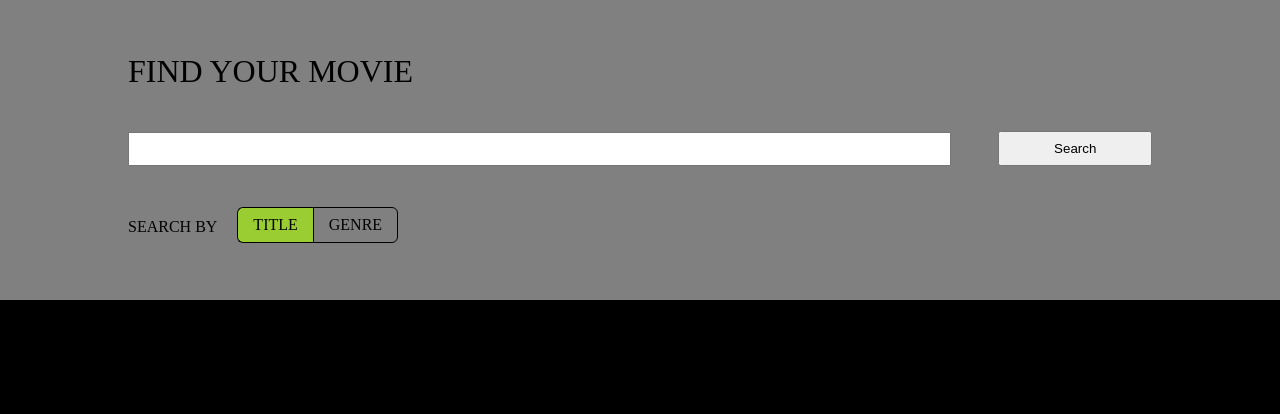
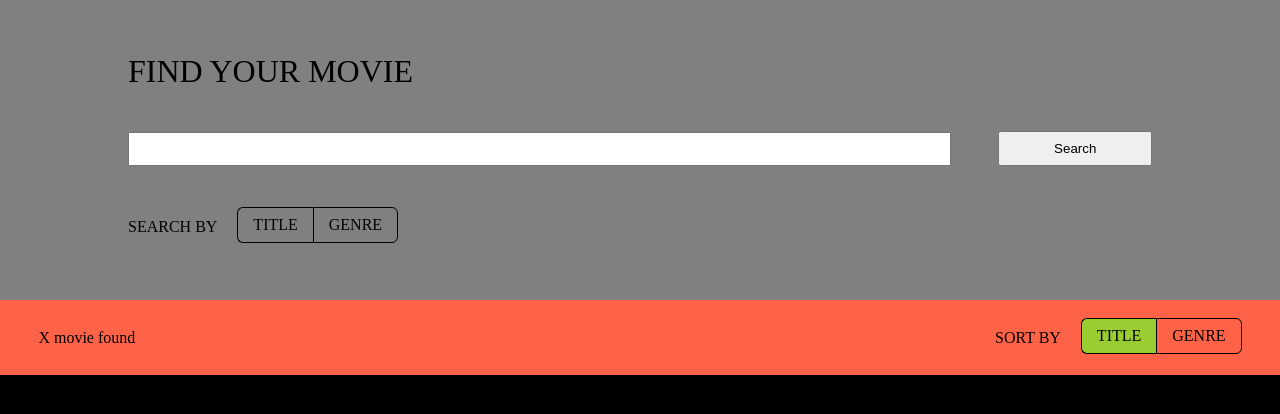
Before and after one commit to Kiryl7/UniCinema, a React app: page / in a window 1280 px wide. Shown: the top 414 px of the page. Built offline with nearby package versions, Linux system fonts and the light colour scheme.

Commit message:
Add MidleContainer

```diff
--- a/src/components/App/App.js
+++ b/src/components/App/App.js
@@ -1,13 +1,13 @@
 import React, { Component } from "react";
 import './App.css'
-import Header from '../HomePage/Header/Header.js'
+import HomePage from '../HomePage/HomePage'
 
 
 class App extends Component {
     render() {
         return (
             <div>
-                <Header/>
+               <HomePage/>
             </div>
         );
     }
--- /dev/null
+++ b/src/components/HomePage/HomePage.js
@@ -0,0 +1,15 @@
+import React from 'react'
+import Header from './Header/Header.js'
+import MidleContainer from './MidleContainer/MidleContainer.js'
+
+import './HomePage.css'
+
+function HomePage() {
+    return (
+        <div>
+             <Header/> <MidleContainer/>
+        </div>
+    )
+}
+
+export default HomePage
--- /dev/null
+++ b/src/components/HomePage/MidleContainer/MidleContainer.css
@@ -0,0 +1,6 @@
+.midle-line {
+    height: 75px;
+    display: flex;
+    justify-content: space-between;
+    background-color: tomato;
+}
--- /dev/null
+++ b/src/components/HomePage/MidleContainer/MidleContainer.js
@@ -0,0 +1,15 @@
+import React from 'react'
+import ResultsCount from './ResultsCount/ResultsCount'
+import ResultsSort from './ResultsSort/ResultsSort'
+
+import './MidleContainer.css'
+
+function MidleContainer() {
+    return (
+        <div className = 'midle-line'>
+            <ResultsCount/> <ResultsSort/>
+        </div>
+    )
+}
+
+export default MidleContainer
--- /dev/null
+++ b/src/components/HomePage/MidleContainer/ResultsCount/ResultsCount.css
@@ -0,0 +1,5 @@
+.ResultsCount {
+    display: flex;
+    align-items: center;
+    margin-left: 3%;
+}
--- /dev/null
+++ b/src/components/HomePage/MidleContainer/ResultsCount/ResultsCount.js
@@ -0,0 +1,12 @@
+import React from 'react'
+import './ResultsCount.css'
+
+function ResultsCount() {
+    return (
+        <div className = 'ResultsCount'>
+            <p>X movie found</p>
+        </div>
+    )
+}
+
+export default ResultsCount
--- /dev/null
+++ b/src/components/HomePage/MidleContainer/ResultsSort/ResultsSort.css
@@ -0,0 +1,42 @@
+.ResultsSort {
+    display: flex;
+    margin-right: 3%;
+    align-items: center;
+}
+
+.form_toggle {
+	display: inline-block;
+	overflow: hidden;
+}
+.form_toggle-item {
+	float: left;
+	display: inline-block;
+}
+.form_toggle-item input[type=radio] {
+	display: none;
+}
+.form_toggle-item label {
+	display: inline-block;
+	padding: 0px 15px;
+	line-height: 34px;
+	border: 1px solid rgb(0, 0, 0);
+	border-right: none;
+	cursor: pointer;
+	user-select: none;
+}
+
+.form_toggle .item-1 label {
+	border-radius: 6px 0 0 6px;
+}
+.form_toggle .item-2 label {
+	border-radius: 0 6px 6px 0;
+	border-right: 1px solid rgb(0, 0, 0);
+}
+
+/* Checked */
+.form_toggle .item-1 input[type=radio]:checked + label {
+	background: yellowgreen;
+}
+.form_toggle .item-2 input[type=radio]:checked + label {
+	background: yellowgreen;
+}
--- /dev/null
+++ b/src/components/HomePage/MidleContainer/ResultsSort/ResultsSort.js
@@ -0,0 +1,25 @@
+import React from 'react'
+// import Styles from './ResultsSort.css'
+import './ResultsSort.css'
+
+function ResultsSort() {
+    return (
+        <div className = 'ResultsSort'>
+        <div><p>SORT BY     </p></div>
+            <div>
+            <div class="form_toggle">
+                <div className="form_toggle-item item-1">
+                    <input id="fid-1" type="radio" name="radio" value="off" checked/>
+                    <label for="fid-1">TITLE</label>
+                </div>
+                <div className="form_toggle-item item-2">
+                    <input id="fid-2" type="radio" name="radio" value="on"/>
+                    <label for="fid-2">GENRE</label>
+                </div>
+                </div>
+            </div>
+    </div>
+    )
+}
+
+export default ResultsSort
```
Also changed, not shown: src/components/HomePage/HomePage.css (added), 3 other files (tests, documents, lock files or other folders).
